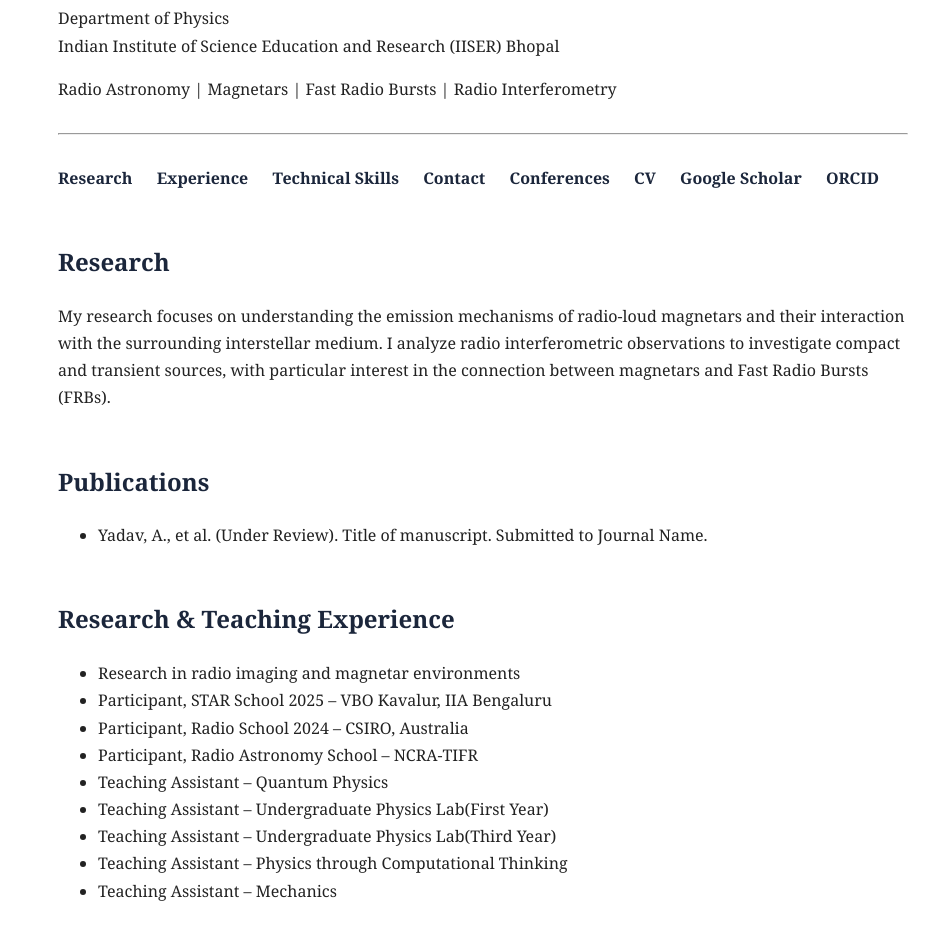
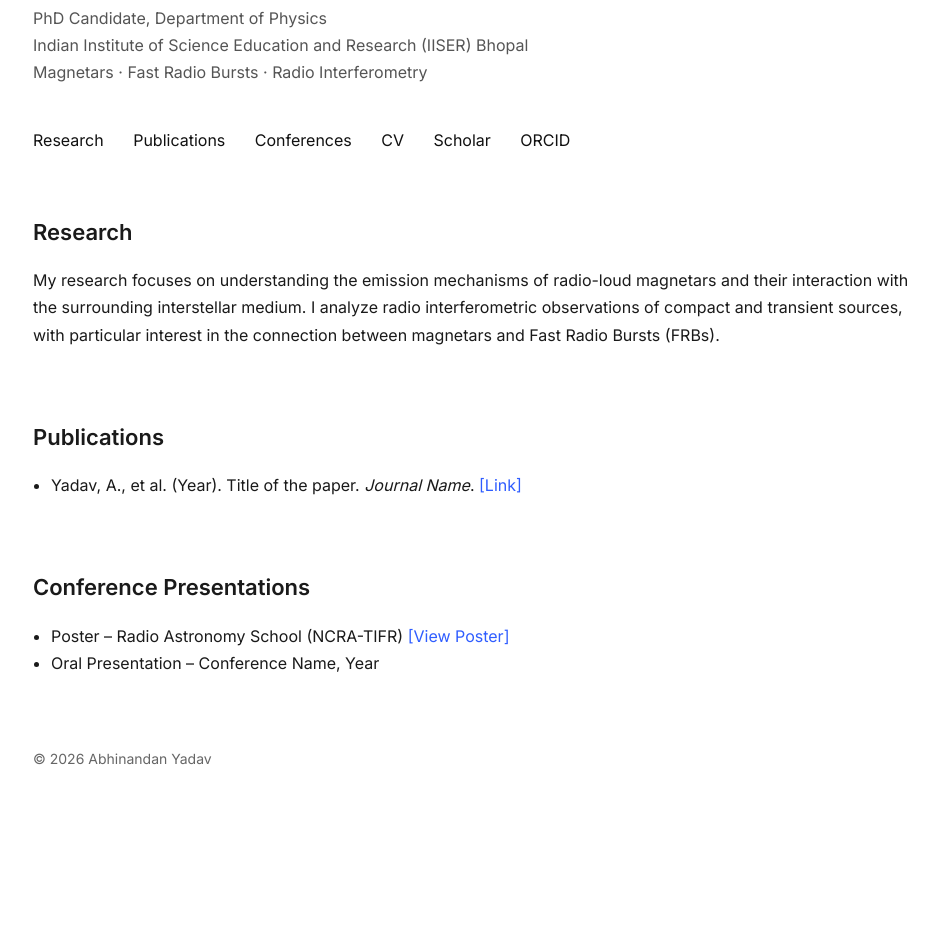
Before and after one commit to abhinandanfrb/abhinandanfrb.github.io, a plain HTML site: page index.html in a window 1280 px wide. Shown: the part 159-1099 px from the top of the page, without its empty margins (157-1095 px from the left). After the commit the page ends 1010 px from the top, so only its background shows below. Drawn offline with nearby package versions, Linux system fonts and the light colour scheme.

Commit message:
Revise index.html for improved layout and styling
Updated the layout and styling of the index.html file, including changes to the navigation and content structure.

```diff
--- a/index.html
+++ b/index.html
@@ -1,63 +1,101 @@
 <!DOCTYPE html>
-<html>
+<html lang="en">
 <head>
 <meta charset="UTF-8">
+<meta name="viewport" content="width=device-width, initial-scale=1.0">
 <title>Abhinandan Yadav | Radio Astronomy</title>
+
+<link href="https://fonts.googleapis.com/css2?family=Inter:wght@300;400;600&family=Playfair+Display:wght@600&display=swap" rel="stylesheet">
+
 <style>
 body {
-            font-family: Georgia, serif;
-            margin: 60px auto;
-            max-width: 850px;
+    margin: 0;
+    font-family: 'Inter', sans-serif;
+    background: #ffffff;
+    color: #1a1a1a;
     line-height: 1.7;
-            background-color: #ffffff;
-            color: #222;
 }
+
+.container {
+    max-width: 900px;
+    margin: 80px auto;
+    padding: 0 20px;
+}
+
 h1 {
-            font-size: 36px;
-            margin-bottom: 5px;
-            color: #0d1b2a;
+    font-family: 'Playfair Display', serif;
+    font-size: 40px;
+    margin-bottom: 10px;
 }
+
+.subtitle {
+    color: #555;
+    margin-bottom: 40px;
+}
+
+nav {
+    margin-bottom: 60px;
+}
+
+nav a {
+    margin-right: 25px;
+    text-decoration: none;
+    color: #111;
+    font-weight: 500;
+}
+
+nav a:hover {
+    color: #2f5dff;
+}
+
+section {
+    margin-bottom: 70px;
+}
+
 h2 {
-            color: #1b263b;
-            margin-top: 50px;
+    font-size: 22px;
+    margin-bottom: 15px;
+    font-weight: 600;
 }
-        nav a {
-            margin-right: 20px;
+
+ul {
+    padding-left: 18px;
+}
+
+a {
+    color: #2f5dff;
     text-decoration: none;
-            color: #1b263b;
-            font-weight: bold;
 }
-        nav {
-            margin-top: 25px;
+
+a:hover {
+    text-decoration: underline;
 }
-        hr {
-            margin: 30px 0;
-        }
-        a {
-            color: #1b263b;
+
+.footer {
+    margin-top: 60px;
+    font-size: 14px;
+    color: #666;
 }
 </style>
 </head>
 
 <body>
 
+<div class="container">
+
 <h1>Abhinandan Yadav</h1>
-<p><strong>PhD Candidate</strong><br>
-Department of Physics<br>
-Indian Institute of Science Education and Research (IISER) Bhopal</p>
-
-<p>Radio Astronomy | Magnetars | Fast Radio Bursts | Radio Interferometry</p>
-
-<hr>
+<p class="subtitle">
+PhD Candidate, Department of Physics<br>
+Indian Institute of Science Education and Research (IISER) Bhopal<br>
+Magnetars · Fast Radio Bursts · Radio Interferometry
+</p>
 
 <nav>
     <a href="#research">Research</a>
-    <a href="#experience">Experience</a>
-    <a href="#skills">Technical Skills</a>
-    <a href="#contact">Contact</a>
+    <a href="#publications">Publications</a>
     <a href="#conferences">Conferences</a>
     <a href="Abhinandan_Yadav_CV.pdf" target="_blank">CV</a>
-    <a href="YOUR_GOOGLE_SCHOLAR_LINK" target="_blank">Google Scholar</a>
+    <a href="YOUR_GOOGLE_SCHOLAR_LINK" target="_blank">Scholar</a>
     <a href="YOUR_ORCID_LINK" target="_blank">ORCID</a>
 </nav>
 
@@ -66,49 +104,39 @@ Indian Institute of Science Education and Research (IISER) Bhopal</p>
 <p>
 My research focuses on understanding the emission mechanisms of radio-loud magnetars
 and their interaction with the surrounding interstellar medium. I analyze radio
-    interferometric observations to investigate compact and transient sources,
-    with particular interest in the connection between magnetars and Fast Radio Bursts (FRBs).
+interferometric observations of compact and transient sources, with particular
+interest in the connection between magnetars and Fast Radio Bursts (FRBs).
 </p>
 </section>
+
 <section id="publications">
 <h2>Publications</h2>
 <ul>
 <li>
-        Yadav, A., et al. (Under Review). Title of manuscript. Submitted to Journal Name.
+Yadav, A., et al. (Year). Title of the paper. <em>Journal Name</em>.
+<a href="#">[Link]</a>
 </li>
 </ul>
 </section>
-<section id="experience">
-    <h2>Research & Teaching Experience</h2>
+
+<section id="conferences">
+<h2>Conference Presentations</h2>
 <ul>
-        <li>Research in radio imaging and magnetar environments</li>
-        <li>Participant, STAR School 2025 – VBO Kavalur, IIA Bengaluru</li>
-        <li>Participant, Radio School 2024 – CSIRO, Australia</li>
-        <li>Participant, Radio Astronomy School – NCRA-TIFR</li>
-        <li>Teaching Assistant – Quantum Physics</li>
-        <li>Teaching Assistant – Undergraduate Physics Lab(First Year)</li>
-        <li>Teaching Assistant – Undergraduate Physics Lab(Third Year)</li>
-        <li>Teaching Assistant – Physics through Computational Thinking</li>
-        <li>Teaching Assistant – Mechanics</li>
+<li>
+Poster – Radio Astronomy School (NCRA-TIFR)
+<a href="magnetar_poster_2025.pdf" target="_blank">[View Poster]</a>
+</li>
+<li>
+Oral Presentation – Conference Name, Year
+</li>
 </ul>
 </section>
 
-<section id="skills">
-    <h2>Technical Skills</h2>
-    <ul>
-        <li>Radio Interferometric Imaging</li>
-        <li>CASA Data Analysis</li>
-        <li>Pulsar & Transient Data Processing</li>
-        <li>Python for Scientific Computing</li>
-    </ul>
-</section>
+<div class="footer">
+© 2026 Abhinandan Yadav
+</div>
 
-<section id="contact">
-    <h2>Contact</h2>
-    <p>Email: abhinandan.frb@gmail.com</p>
-    <p>GitHub: <a href="https://github.com/abhinandanfrb">github.com/frb</a></p>
-</section>
-
+</div>
 </body>
 </html>
 
```
Lines whose indentation alone changed are shown as unchanged.
